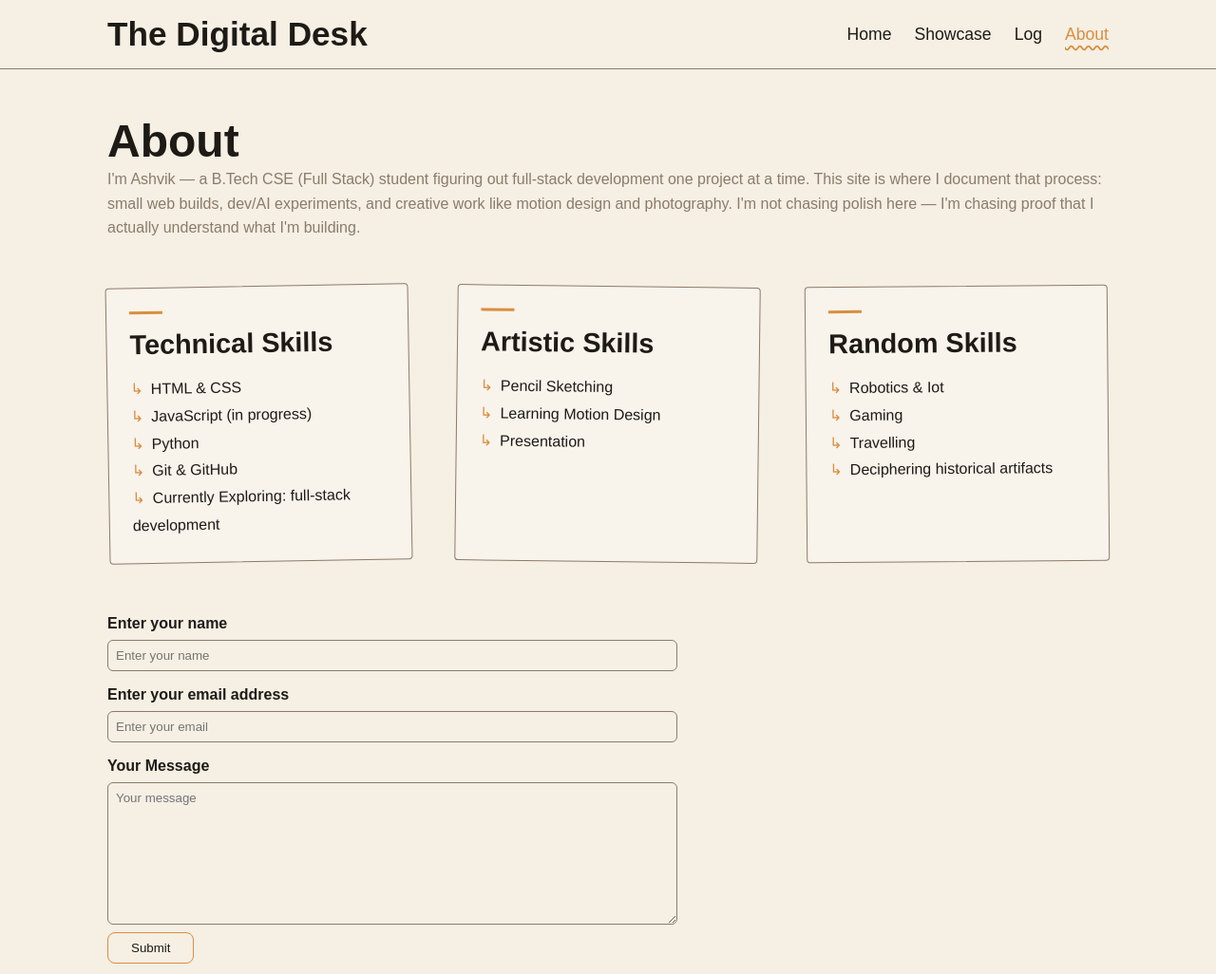
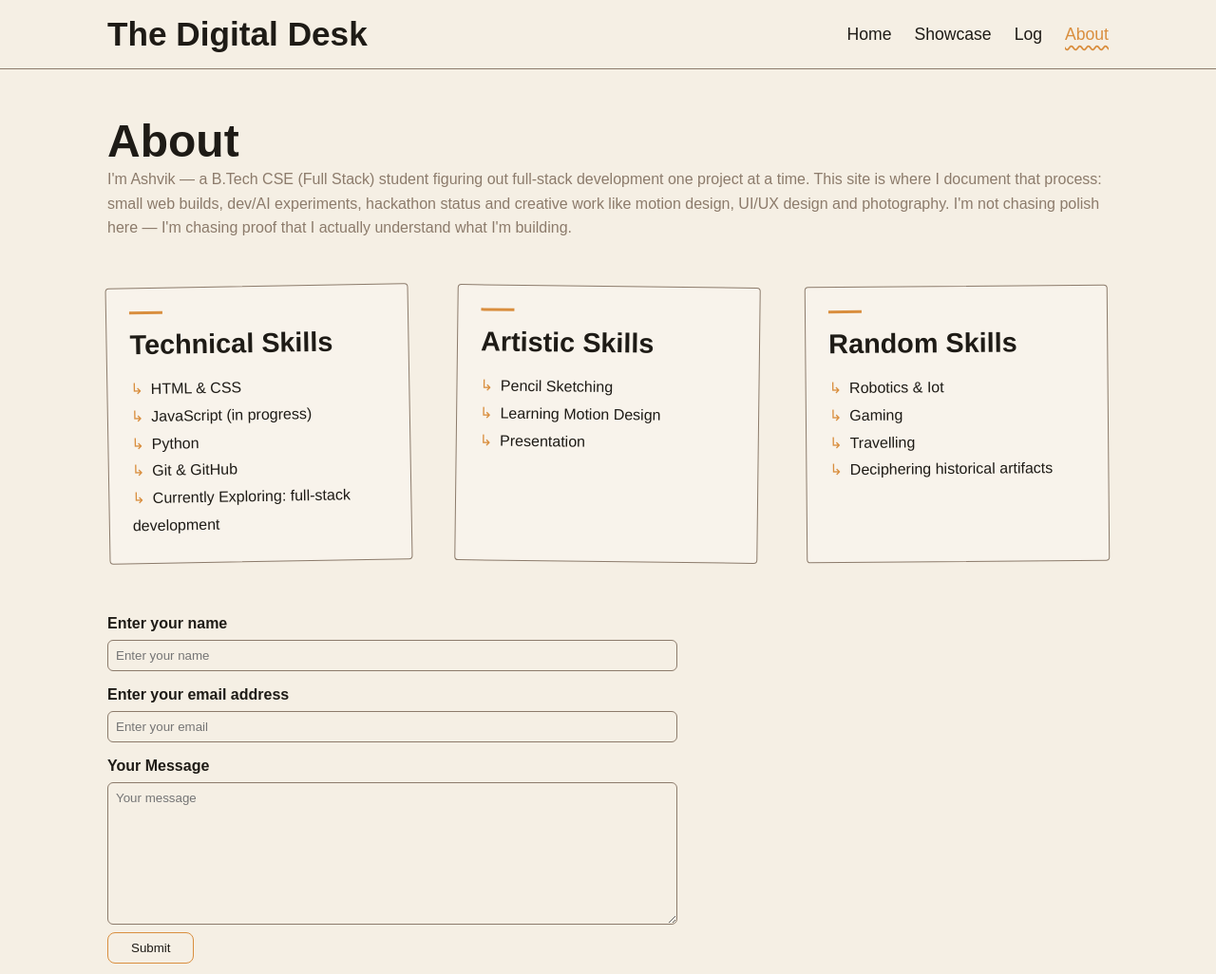
Before and after one commit to ASHVIK-SINHA-07/Ashvik-s-Digital-SketchBook, a plain HTML site: page about.html in a window 1280 px wide. Shown: the top 1026 px of the page at 95% size. Drawn offline with Linux system fonts and the light colour scheme; a web font is replaced by a local one.

Commit message:
docs: update bio description in about page

```diff
--- a/about.html
+++ b/about.html
@@ -33,8 +33,8 @@
             <div class="page-hero hero-bio">
                 <h1>About</h1>
                 <p>I'm Ashvik — a B.Tech CSE (Full Stack) student figuring out full-stack development one project at a
-                    time. This site is where I document that process: small web builds, dev/AI experiments, and creative
-                    work like motion design and photography. I'm not chasing polish here — I'm chasing proof that I
+                    time. This site is where I document that process: small web builds, dev/AI experiments, hackathon status and creative
+                    work like motion design, UI/UX design and photography. I'm not chasing polish here — I'm chasing proof that I
                     actually understand what I'm building.</p>
             </div>
             <div class="skills-grid">
```
